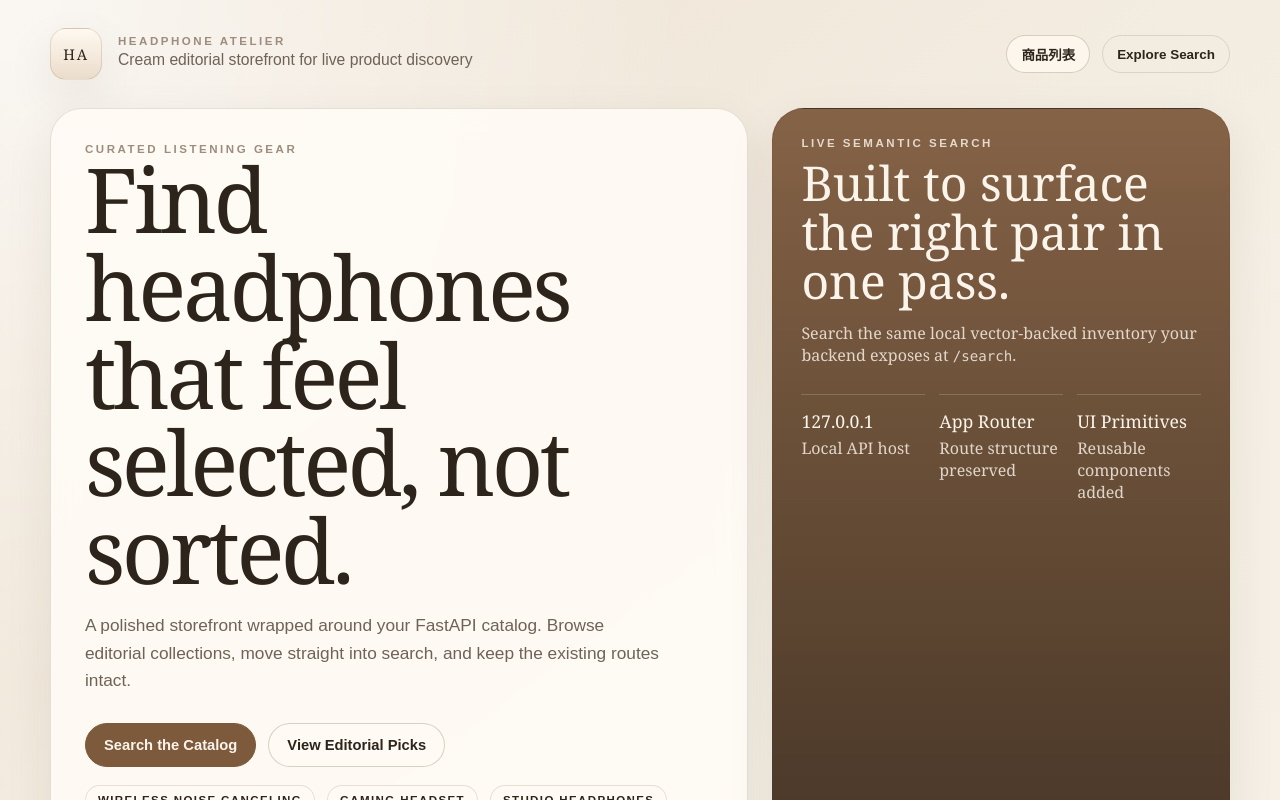
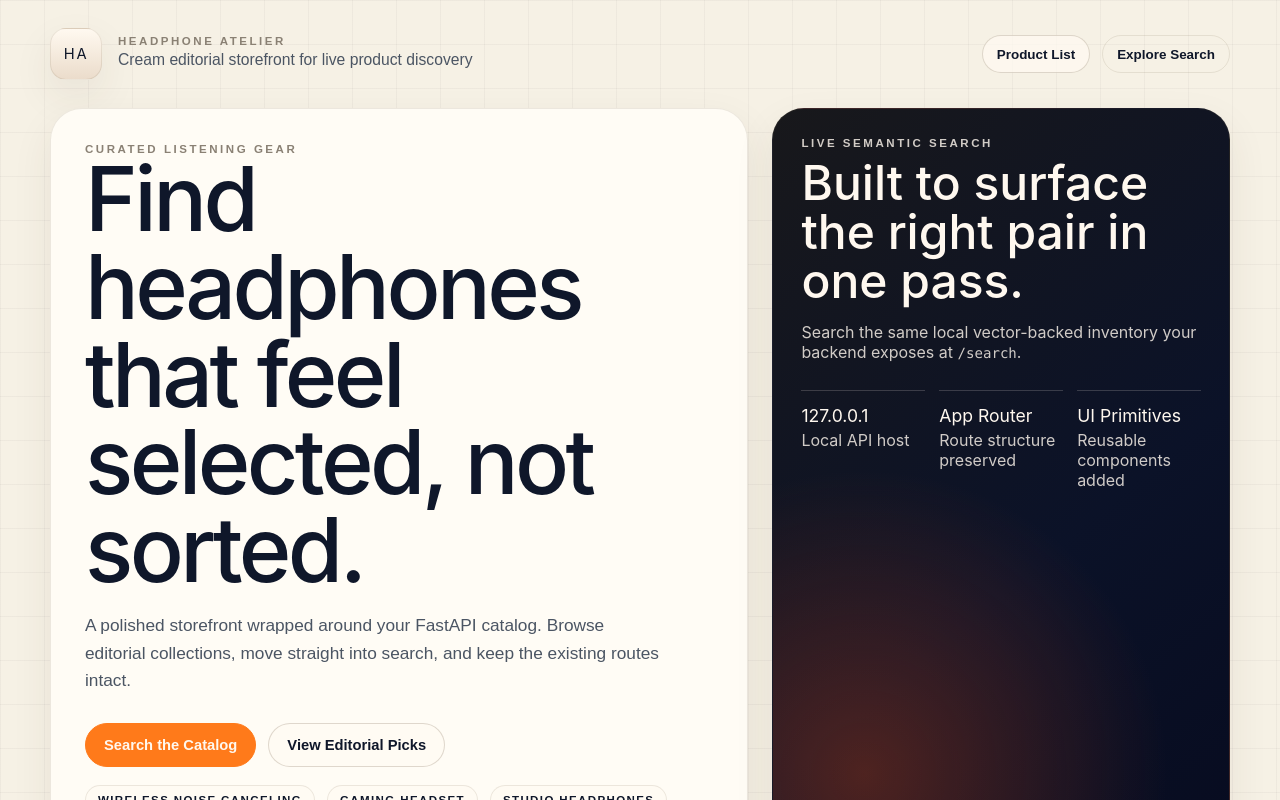
Before and after one commit to yenhao-huang/ecommerce, a Next.js app in the folder web/: page / in a window 1280 px wide. Shown: the top 800 px of the page. Built offline with nearby package versions, Linux system fonts and the light colour scheme.

Commit message:
style(web): restore original cream palette and convert UI copy to English

```diff
--- a/web/app/components/product-card.tsx
+++ b/web/app/components/product-card.tsx
@@ -42,7 +42,7 @@ export function ProductCard({ product, priorityLabel }: ProductCardProps) {
           <span className="price-value">{formatPrice(product.price)}</span>
         </div>
         <ButtonLink href={`/products/id/${product.source_id}`} size="sm">
-          查看詳情
+          View Details
         </ButtonLink>
       </CardFooter>
     </Card>
--- a/web/app/globals.css
+++ b/web/app/globals.css
@@ -1,17 +1,17 @@
 :root {
-  --background: #f4eee3;
-  --background-warm: #efe4d3;
-  --surface: rgba(255, 251, 245, 0.9);
-  --surface-strong: #fffaf2;
-  --surface-accent: #e6d4bf;
-  --foreground: #2d241b;
-  --muted: #6f6256;
-  --muted-soft: #9d8d7f;
-  --border: rgba(83, 59, 38, 0.14);
-  --border-strong: rgba(83, 59, 38, 0.22);
-  --accent: #7e5a3c;
-  --accent-ink: #fbf4eb;
-  --shadow: 0 18px 50px rgba(55, 37, 22, 0.08);
+  --background: #f6f1e5;
+  --background-warm: #efe6d5;
+  --surface: rgba(255, 252, 246, 0.96);
+  --surface-strong: #fffdf8;
+  --surface-accent: #f2e5cf;
+  --foreground: #0f172a;
+  --muted: #4b5563;
+  --muted-soft: #8a8174;
+  --border: rgba(123, 104, 79, 0.14);
+  --border-strong: rgba(123, 104, 79, 0.24);
+  --accent: #ff7a1a;
+  --accent-ink: #fff8ef;
+  --shadow: 0 16px 40px rgba(60, 49, 33, 0.08);
 }
 
 * {
@@ -27,11 +27,12 @@ body {
 body {
   min-height: 100vh;
   color: var(--foreground);
-  background:
-    radial-gradient(circle at top left, rgba(255, 255, 255, 0.72), transparent 28%),
-    linear-gradient(135deg, rgba(230, 212, 191, 0.4), transparent 45%),
-    linear-gradient(180deg, var(--background) 0%, #f8f3eb 100%);
-  font-family: Georgia, 'Times New Roman', serif;
+  background-color: var(--background);
+  background-image:
+    linear-gradient(rgba(25, 21, 14, 0.035) 1px, transparent 1px),
+    linear-gradient(90deg, rgba(25, 21, 14, 0.035) 1px, transparent 1px);
+  background-size: 44px 44px;
+  font-family: Inter, ui-sans-serif, system-ui, -apple-system, Segoe UI, Roboto, Helvetica, Arial, sans-serif;
 }
 
 a {
@@ -188,8 +189,8 @@ code {
 .editorial-note {
   padding: 28px;
   background:
-    linear-gradient(180deg, rgba(125, 90, 60, 0.94), rgba(62, 44, 29, 0.96)),
-    var(--surface);
+    radial-gradient(circle at 20% 85%, rgba(145, 52, 25, 0.5), transparent 40%),
+    linear-gradient(140deg, #18181b, #0b1228 58%, #070b1f);
   color: var(--accent-ink);
 }
 
--- a/web/app/page.tsx
+++ b/web/app/page.tsx
@@ -54,7 +54,7 @@ export default function HomePage() {
         </div>
         <div className="topbar-actions">
           <ButtonLink href="/products" variant="outline" size="sm">
-            商品列表
+            Product List
           </ButtonLink>
           <a className="ui-button ui-button-ghost ui-button-sm" href="#search">
             Explore Search
@@ -151,7 +151,7 @@ export default function HomePage() {
 
         <div className="section-actions">
           <ButtonLink href="/products" variant="outline">
-            商品列表
+            Product List
           </ButtonLink>
         </div>
       </section>
--- a/web/app/products/[slug]/page.tsx
+++ b/web/app/products/[slug]/page.tsx
@@ -27,7 +27,7 @@ export default async function SlugPage({ params }: { params: { slug: string } })
             <div className="topbar-actions">
               {product ? <Badge tone="accent">Matched product</Badge> : <Badge tone="muted">No match</Badge>}
               <ButtonLink href={product ? `/products/id/${product.source_id}` : '/products'} variant="outline">
-                {product ? '查看詳情' : 'Back to Product List'}
+                {product ? 'View Details' : 'Back to Product List'}
               </ButtonLink>
             </div>
           </CardContent>
--- a/web/app/products/page.tsx
+++ b/web/app/products/page.tsx
@@ -14,13 +14,13 @@ export default async function ProductsPage() {
       <nav className="topbar">
         <div className="page-title-block">
           <p className="eyebrow">Product List</p>
-          <h1 className="section-title section-title-large">商品列表</h1>
-          <p className="section-intro">精選耳機與音訊設備，點進去看商品詳情。</p>
+          <h1 className="section-title section-title-large">Product List</h1>
+          <p className="section-intro">Curated headphones and audio gear. Tap through for product details.</p>
         </div>
         <div className="topbar-actions">
           <Badge tone="accent">{products.length} items</Badge>
           <ButtonLink href="/" variant="outline" size="sm">
-            回首頁
+            Back Home
           </ButtonLink>
         </div>
       </nav>
```
Also changed, not shown: web/app/products/id/[sourceId]/page.tsx (+5 -5 lines).
